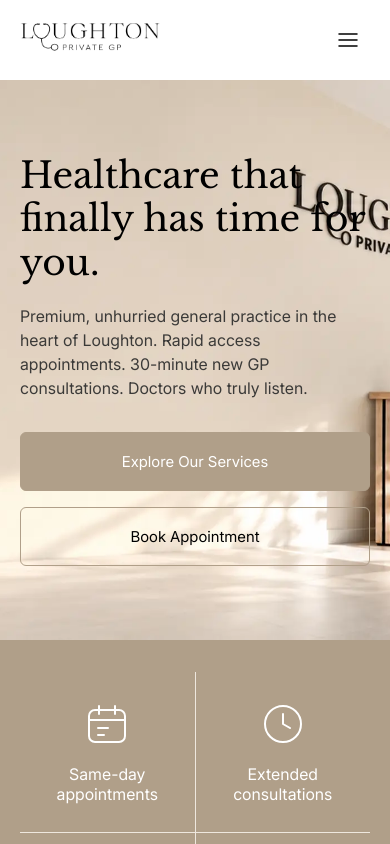
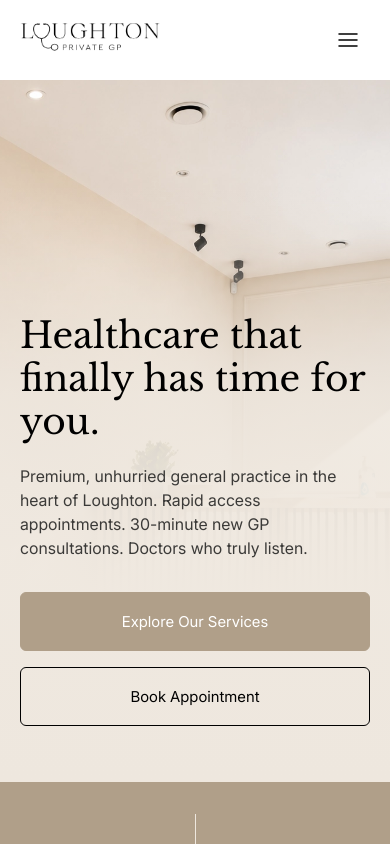
Before and after one commit to SonaliRam/Loughton, a React (Vite) app: page / in a window 390 px wide. Shown: the top 844 px of the page. Built offline with nearby package versions, Linux system fonts and the light colour scheme.

Commit message:
final commit before QA

```diff
--- a/src/components/sections/Hero.jsx
+++ b/src/components/sections/Hero.jsx
@@ -2,6 +2,7 @@ import { useLayoutEffect, useRef } from "react";
 import { gsap } from "../../lib/gsap";
 import Button from "../ui/Button";
 import heroImage from "../../assets/images/homepage-desktop-banner.webp";
+import heroMobileImage from "../../assets/images/home-page-mobile-banner.webp";
 
 function Hero() {
   const sectionRef = useRef(null);
@@ -27,6 +28,8 @@ function Hero() {
       aria-labelledby="hero-heading"
       className="relative isolate flex min-h-[560px] items-center overflow-hidden md:min-h-[540px] lg:min-h-[620px] xl:min-h-[42.5625rem]"
     >
+      <picture>
+        <source media="(max-width: 767px)" srcSet={heroMobileImage} />
         <img
           data-hero="bg"
           src={heroImage}
@@ -34,14 +37,16 @@ function Hero() {
           aria-hidden="true"
           fetchPriority="high"
           decoding="async"
-        className="absolute inset-0 -z-20 h-full w-full max-md:object-cover lg:object-cover"
+          className="absolute inset-0 -z-20 h-full w-full max-md:object-cover max-md:object-top lg:object-cover"
         />
+      </picture>
+      {/* on mobile the photo fades into cream behind the text, so dark text and buttons stay readable */}
       <div
         aria-hidden="true"
-        className="absolute inset-0 -z-10 bg-linear-to-r"
+        className="absolute inset-0 -z-10 max-md:bg-linear-to-b max-md:from-transparent max-md:from-15% max-md:via-cream/85 max-md:via-45% max-md:to-cream"
       />
 
-      <div className="page-width-small py-14 md:py-20 md:max-lg:m-0 md:max-lg:w-[66%] lg:m-0 lg:w-[55%]">
+      <div className="page-width-small pt-[60vw] pb-14 sm:pt-[45vw] md:py-20 md:max-lg:m-0 md:max-lg:w-[66%] lg:m-0 lg:w-[55%]">
         <h1 id="hero-heading" data-hero="heading" className="max-w-[40rem]">
           Healthcare <br className="hidden md:inline" />
           that finally has <br className="hidden md:inline" />
@@ -66,7 +71,7 @@ function Hero() {
             to="/booking"
             variant="outline"
             size="lg"
-            className="w-full sm:w-auto"
+            className="w-full sm:w-auto max-md:border-ink max-md:before:bg-ink"
             data-hero="cta"
           >
             Book Appointment
```
Also changed, not shown: src/assets/images/home-page-mobile-banner.webp (added). Lines whose indentation alone changed are shown as unchanged.
